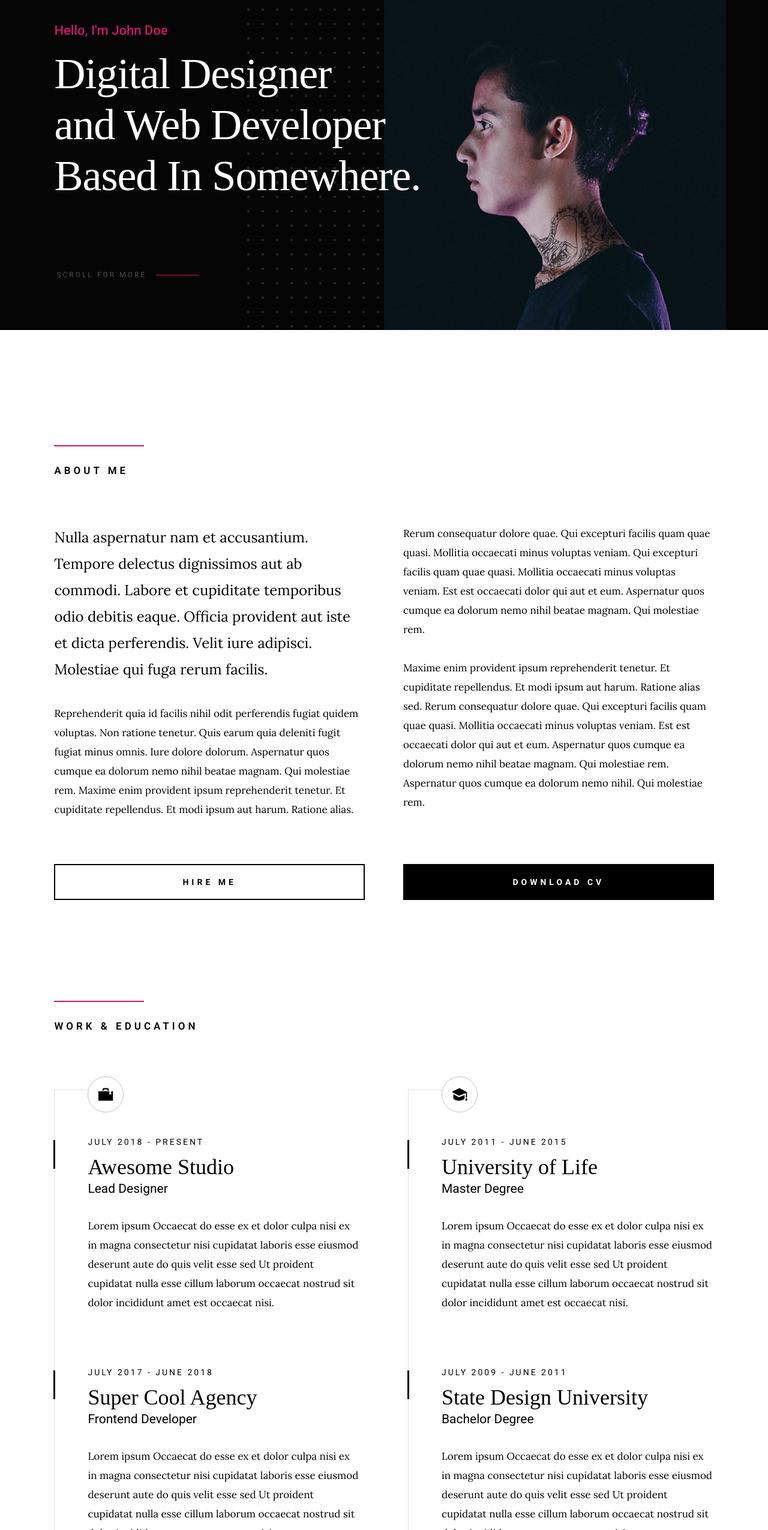
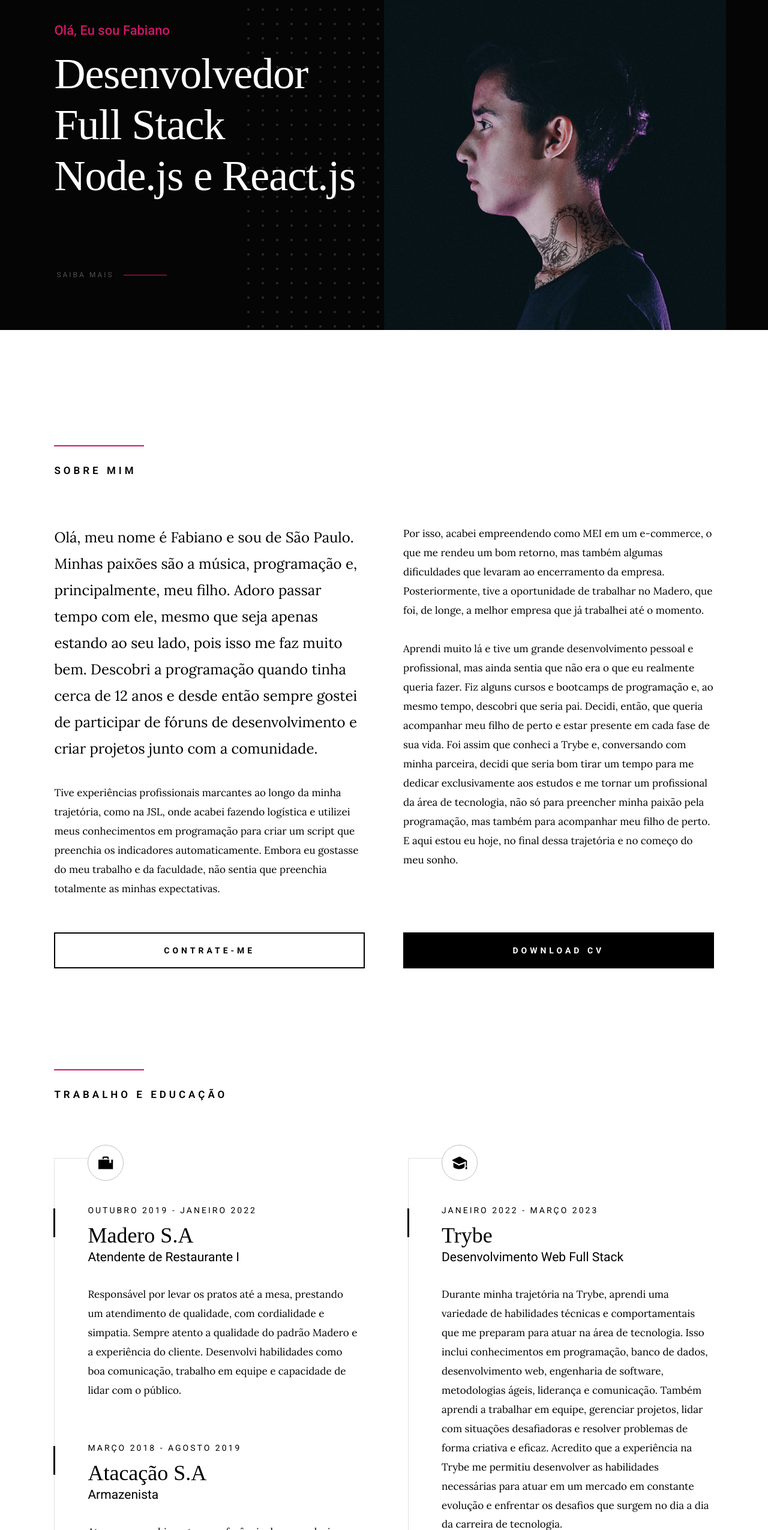
Before and after one commit to fcrfabiano/fcrfabiano.github.com, a plain HTML site: page index.html in a window 1280 px wide. Shown: the part 250-2800 px from the top of the page at 60% size. Drawn offline with Linux system fonts and the light colour scheme; a web font is replaced by a local one.

Commit message:
feat: adiciona meus dados

```diff
--- a/index.html
+++ b/index.html
@@ -1,13 +1,34 @@
 <!DOCTYPE html>
-<html class="no-js" lang="en">
+<!--[if IE 8 ]><html class="no-js oldie ie8" lang="en"> <![endif]-->
+<!--[if IE 9 ]><html class="no-js oldie ie9" lang="en"> <![endif]-->
+<!--[if (gte IE 9)|!(IE)]><!-->
+<html class="no-js" lang="pt-br">
+<!--<![endif]-->
+
+<!--
+
+	Author: Fabiano César
+	Year: 2023
+ -->
 <head>
 
     <!--- basic page needs
     ================================================== -->
     <meta charset="utf-8">
-    <title>Epitome</title>
-    <meta name="description" content="">
-    <meta name="author" content="">
+    <meta name="title" content="Fabiano César - Portfolio - Desenvolvedor Full Stack">
+
+    <title>Fabiano César - Portfolio - Desenvolvedor Full Stack</title>
+
+    <meta name="author" content="Fabiano César">
+    <meta name="description" content="Desenvolvedor Full Stack">
+    <meta name="keywords" content="Fabiano César, desenvolvedor, programador, front-end, back-end, fullstack, mobile, developer, javascript, node, react">
+
+    <meta name="robots" content="index, follow">
+    <meta http-equiv="content-language" content="pt-br" />
+    <meta http-equiv="cache-control" content="no-cache" />
+    <meta http-equiv="pragma" content="no-cache" />
+    <meta name="copyright" content="© 2023 Fabiano César" />
+    <meta name="rating" content="general" />
 
     <!-- mobile specific metas
     ================================================== -->
@@ -51,18 +72,17 @@
 
         <nav class="header-nav-wrap">
             <ul class="header-main-nav">
-                <li class="current"><a class="smoothscroll" href="#intro" title="intro">Intro</a></li>
-                <li><a class="smoothscroll" href="#about" title="about">About</a></li>
-                <li><a class="smoothscroll" href="#services" title="services">Services</a></li>
-                <li><a class="smoothscroll" href="#works" title="works">Works</a></li>
-                <li><a class="smoothscroll" href="#contact" title="contact us">Say Hello</a></li>
+                <li class="current"><a class="smoothscroll" href="#intro" title="intro">Início</a></li>
+                <li><a class="smoothscroll" href="#about" title="about">Sobre</a></li>
+                <li><a class="smoothscroll" href="#services" title="services">Resumo</a></li>
+                <li><a class="smoothscroll" href="#works" title="works">Projetos</a></li>
+                <li><a class="smoothscroll" href="#contact" title="contact us">Contato</a></li>
             </ul>
 
             <ul class="header-social">
-                <li><a href="#0"><i class="fab fa-facebook-f" aria-hidden="true"></i></a></li>
-                <li><a href="#0"><i class="fab fa-twitter" aria-hidden="true"></i></a></li>
-                <li><a href="#0"><i class="fab fa-dribbble" aria-hidden="true"></i></a></li>
-                <li><a href="#0"><i class="fab fa-behance" aria-hidden="true"></i></a></li>
+                <li><a href="https://www.linkedin.com/in/fabianocesar/" target="_blank"><i class="fab fa-linkedin" aria-hidden="true"></i></a></li>
+                <li><a href="https://github.com/fcrfabiano" target="_blank"><i class="fab fa-github" aria-hidden="true"></i></a></li>
+                <li><a href="https://wa.me/5512981606045" target="_blank"><i class="fab fa-whatsapp" aria-hidden="true"></i></a></li>
             </ul>
         </nav>
 
@@ -78,17 +98,17 @@
         <div class="row intro-content">
 
             <div class="column large-9 mob-full intro-text">
-                <h3>Hello, I'm John Doe</h3>
+                <h3>Olá, Eu sou Fabiano</h3>
                 <h1>
-                    Digital Designer <br>
-                    and Web Developer <br>
-                    Based In Somewhere.
+                    Desenvolvedor <br>
+                    Full Stack <br>
+                    Node.js e React.js
                 </h1>
             </div>
 
             <div class="intro-scroll">
                 <a href="#about" class="intro-scroll-link smoothscroll">
-                    Scroll For More
+                    Saiba mais
                 </a>
             </div>
 
@@ -108,50 +128,52 @@
 
             <div class="row heading-block" data-aos="fade-up">
                 <div class="column large-full">
-                    <h2 class="section-heading">About Me</h2>
+                    <h2 class="section-heading">Sobre mim</h2>
                 </div>
             </div>
 
             <div class="row about-me__content" data-aos="fade-up">
                 <div class="column large-full about-me__text">
                     <p class="lead">
-                    Nulla aspernatur nam et accusantium. Tempore delectus dignissimos aut
-                    ab commodi. Labore et cupiditate temporibus odio debitis eaque.
-                    Officia provident aut iste et dicta perferendis. Velit iure adipisci.
-                    Molestiae qui fuga rerum facilis.
+                    Olá, meu nome é Fabiano e sou de São Paulo. Minhas paixões são a música,
+                    programação e, principalmente, meu filho. Adoro passar tempo com ele,
+                    mesmo que seja apenas estando ao seu lado, pois isso me faz muito bem.
+                    Descobri a programação quando tinha cerca de 12 anos e desde então sempre
+                    gostei de participar de fóruns de desenvolvimento e criar projetos junto
+                    com a comunidade.
                     </p>
 
                     <p>
-                    Reprehenderit quia id facilis nihil odit perferendis fugiat quidem voluptas.
-                    Non ratione tenetur. Quis earum quia deleniti fugit fugiat minus omnis.
-                    Iure dolore dolorum. Aspernatur quos cumque ea dolorum nemo nihil
-                    beatae magnam. Qui molestiae rem. Maxime enim provident ipsum reprehenderit tenetur. Et cupiditate
-                    repellendus. Et modi ipsum aut harum. Ratione alias.
+                    Tive experiências profissionais marcantes ao longo da minha trajetória, como na JSL,
+                    onde acabei fazendo logística e utilizei meus conhecimentos em programação para criar
+                    um script que preenchia os indicadores automaticamente. Embora eu gostasse do meu
+                    trabalho e da faculdade, não sentia que preenchia totalmente as minhas expectativas.
                     </p>
 
                     <p>
-                    Rerum consequatur dolore quae.
-                    Qui excepturi facilis quam quae quasi. Mollitia occaecati minus voluptas veniam.
-                    Qui excepturi facilis quam quae quasi. Mollitia occaecati minus voluptas veniam. Est est occaecati dolor
-                    qui aut et eum. Aspernatur quos cumque ea dolorum nemo nihil
-                    beatae magnam. Qui molestiae rem.
+                    Por isso, acabei empreendendo como MEI em um e-commerce, o que me rendeu um bom retorno,
+                    mas também algumas dificuldades que levaram ao encerramento da empresa. Posteriormente,
+                    tive a oportunidade de trabalhar no Madero, que foi, de longe, a melhor empresa que já
+                    trabalhei até o momento.
                     </p>
 
                     <p>
-                    Maxime enim provident ipsum reprehenderit tenetur. Et cupiditate
-                    repellendus. Et modi ipsum aut harum. Ratione alias sed. Rerum
-                    consequatur dolore quae. Qui excepturi facilis quam quae quasi.
-                    Mollitia occaecati minus voluptas veniam. Est est occaecati dolor
-                    qui aut et eum. Aspernatur quos cumque ea dolorum nemo nihil
-                    beatae magnam. Qui molestiae rem. Aspernatur quos cumque ea dolorum
-                    nemo nihil. Qui molestiae rem.
+                    Aprendi muito lá e tive um grande desenvolvimento pessoal e profissional, mas ainda
+                    sentia que não era o que eu realmente queria fazer. Fiz alguns cursos e bootcamps de
+                    programação e, ao mesmo tempo, descobri que seria pai. Decidi, então, que queria
+                    acompanhar meu filho de perto e estar presente em cada fase de sua vida. Foi assim
+                    que conheci a Trybe e, conversando com minha parceira, decidi que seria bom tirar um
+                    tempo para me dedicar exclusivamente aos estudos e me tornar um profissional da área
+                    de tecnologia, não só para preencher minha paixão pela programação, mas também para
+                    acompanhar meu filho de perto. E aqui estou eu hoje, no final dessa trajetória e no
+                    começo do meu sonho.
                     </p>
                 </div>
             </div>
 
             <div class="row about-me__buttons">
                 <div class="column large-half tab-full" data-aos="fade-up">
-                    <a href="#0" class="btn btn--stroke full-width">Hire Me</a>
+                    <a href="#0" class="btn btn--stroke full-width">Contrate-me</a>
                 </div>
                 <div class="column large-half tab-full" data-aos="fade-up">
                     <a href="#0" class="btn btn--primary full-width">Download CV</a>
@@ -164,7 +186,7 @@
 
             <div class="row heading-block" data-aos="fade-up">
                 <div class="column large-full">
-                    <h2 class="section-heading">Work & Education</h2>
+                    <h2 class="section-heading">Trabalho e Educação</h2>
                 </div>
             </div>
 
@@ -180,36 +202,36 @@
                         <div class="timeline__block">
                             <div class="timeline__bullet"></div>
                             <div class="timeline__header">
-                                <p class="timeline__timeframe">July 2018 - Present</p>
-                                <h3 class="item-title">Awesome Studio</h3>
-                                <h5>Lead Designer</h5>
+                                <p class="timeline__timeframe">Outubro 2019 - Janeiro 2022</p>
+                                <h3 class="item-title">Madero S.A</h3>
+                                <h5>Atendente de Restaurante I</h5>
                             </div>
                             <div class="timeline__desc">
-                                <p>Lorem ipsum Occaecat do esse ex et dolor culpa nisi ex in magna consectetur nisi cupidatat laboris esse eiusmod deserunt aute do quis velit esse sed Ut proident cupidatat nulla esse cillum laborum occaecat nostrud sit dolor incididunt amet est occaecat nisi.</p>
+                                <p>Responsável por levar os pratos até a mesa, prestando um atendimento de qualidade, com cordialidade e simpatia. Sempre atento a qualidade do padrão Madero e a experiência do cliente. Desenvolvi habilidades como boa comunicação, trabalho em equipe e capacidade de lidar com o público.</p>
                             </div>
                         </div>
 
                         <div class="timeline__block">
                             <div class="timeline__bullet"></div>
                             <div class="timeline__header">
-                                <p class="timeline__timeframe">July 2017 - June 2018</p>
-                                <h3 class="item-title">Super Cool Agency</h3>
-                                <h5>Frontend Developer</h5>
+                                <p class="timeline__timeframe">Março 2018 - Agosto 2019</p>
+                                <h3 class="item-title">Atacação S.A</h3>
+                                <h5>Armazenista</h5>
                             </div>
                             <div class="timeline__desc">
-                                <p>Lorem ipsum Occaecat do esse ex et dolor culpa nisi ex in magna consectetur nisi cupidatat laboris esse eiusmod deserunt aute do quis velit esse sed Ut proident cupidatat nulla esse cillum laborum occaecat nostrud sit dolor incididunt amet est occaecat nisi.</p>
+                                <p>Atuava no recebimento e conferência de mercadorias, separação e organização de produtos. Controle de estoque, limpeza e organização do setor. Também atuei como meśario do líder de setor, cuidando da distribuição de cargas nos coletores e auxiliando os demais colaboradores.</p>
                             </div>
                         </div>
 
                         <div class="timeline__block">
                             <div class="timeline__bullet"></div>
                             <div class="timeline__header">
-                                <p class="timeline__timeframe">March 2016 - June 2017</p>
-                                <h3 class="item-title">Epic Design Studio</h3>
-                                <h5>Frontend Developer</h5>
+                                <p class="timeline__timeframe">Janeiro 2014 - Junho 2015</p>
+                                <h3 class="item-title">Júlio Simões Logística</h3>
+                                <h5>Auxiliar de Escritório</h5>
                             </div>
                             <div class="timeline__desc">
-                                <p>Lorem ipsum Occaecat do esse ex et dolor culpa nisi ex in magna consectetur nisi cupidatat laboris esse eiusmod deserunt aute do quis velit esse sed Ut proident cupidatat nulla esse cillum laborum occaecat nostrud sit dolor incididunt amet est occaecat nisi.</p>
+                                <p>Exercendo a conferência de material para exportação, corrigindo problemas na conferência e no faturamento de notas. Também fui backup do Analista de Transportes, então cuidava do agendamento de cargas, followup com clientes e preenchia indicadores e o sistema SAP R/3.</p>
                             </div>
                         </div>
 
@@ -226,36 +248,38 @@
                         <div class="timeline__block">
                             <div class="timeline__bullet"></div>
                             <div class="timeline__header">
-                                <p class="timeline__timeframe">July 2011 - June 2015</p>
-                                <h3 class="item-title">University of Life</h3>
-                                <h5>Master Degree</h5>
+                                <p class="timeline__timeframe">Janeiro 2022 - Março 2023</p>
+                                <h3 class="item-title">Trybe</h3>
+                                <h5>Desenvolvimento Web Full Stack</h5>
                             </div>
                             <div class="timeline__desc">
-                                <p>Lorem ipsum Occaecat do esse ex et dolor culpa nisi ex in magna consectetur nisi cupidatat laboris esse eiusmod deserunt aute do quis velit esse sed Ut proident cupidatat nulla esse cillum laborum occaecat nostrud sit dolor incididunt amet est occaecat nisi.</p>
+                                <p>Durante minha trajetória na Trybe, aprendi uma variedade de habilidades técnicas e comportamentais que me preparam para atuar na área de tecnologia. Isso inclui conhecimentos em programação, banco de dados, desenvolvimento web, engenharia de software, metodologias ágeis, liderança e comunicação. Também aprendi a trabalhar em equipe, gerenciar projetos, lidar com situações desafiadoras e resolver problemas de forma criativa e eficaz. Acredito que a experiência na Trybe me permitiu desenvolver as habilidades necessárias para atuar em um mercado em constante evolução e enfrentar os desafios que surgem no dia a dia da carreira de tecnologia.</p>
                             </div>
                         </div>
 
                         <div class="timeline__block">
                             <div class="timeline__bullet"></div>
                             <div class="timeline__header">
-                                <p class="timeline__timeframe">July 2009 - June 2011</p>
-                                <h3 class="item-title">State Design University</h3>
-                                <h5>Bachelor Degree</h5>
+                                <p class="timeline__timeframe">Março 2021 - Janeiro 2023</p>
+                                <h3 class="item-title">Rocketseat</h3>
+                                <h5>Ignite</h5>
                             </div>
                             <div class="timeline__desc">
-                                <p>Lorem ipsum Occaecat do esse ex et dolor culpa nisi ex in magna consectetur nisi cupidatat laboris esse eiusmod deserunt aute do quis velit esse sed Ut proident cupidatat nulla esse cillum laborum occaecat nostrud sit dolor incididunt amet est occaecat nisi.</p>
+                                <p>Completar dois anos de participação no Ignite da Rocketseat foi uma grande oportunidade para desenvolver habilidades técnicas e comportamentais fundamentais para minha carreira como desenvolvedor de software.
+
+Durante essa jornada, pude aprimorar meus conhecimentos em diversas áreas, incluindo desenvolvimento back-end com Node.js, front-end com React.js, programação funcional com Elixir, além de conceitos avançados de testes automatizados, padrões de projeto, metodologias ágeis, liderança e comunicação.</p>
                             </div>
                         </div>
 
                         <div class="timeline__block">
                             <div class="timeline__bullet"></div>
                             <div class="timeline__header">
-                                <p class="timeline__timeframe">July 2005 - June 2009</p>
-                                <h3 class="item-title">School of Hard Knocks</h3>
-                                <h5>Bachelor Degree</h5>
+                                <p class="timeline__timeframe">Janeiro 2022 (Trancado)</p>
+                                <h3 class="item-title">Análise e Desenvolvimento de Sistemas</h3>
+                                <h5>Mackenzie</h5>
                             </div>
                             <div class="timeline__desc">
-                                <p>Lorem ipsum Occaecat do esse ex et dolor culpa nisi ex in magna consectetur nisi cupidatat laboris esse eiusmod deserunt aute do quis velit esse sed Ut proident cupidatat nulla esse cillum laborum occaecat nostrud sit dolor incididunt amet est occaecat nisi.</p>
+                                <p>O curso de Análise e Desenvolvimento de Sistemas pela Mackenzie tem como objetivo formar profissionais aptos a desenvolver soluções tecnológicas inovadoras, utilizando conhecimentos em programação, banco de dados, redes de computadores, sistemas operacionais e gestão de projetos. Durante a graduação, tive a oportunidade de trabalhar com tecnologias atuais e relevantes para o mercado de trabalho, além de participar de projetos interdisciplinares e atividades práticas em laboratórios equipados com infraestrutura moderna.</p>
                             </div>
                         </div>
 
@@ -276,10 +300,10 @@
 
         <div class="row heading-block heading-block--center" data-aos="fade-up">
             <div class="column large-full">
-                <h2 class="section-heading section-heading--centerbottom">Capabilities</h2>
+                <h2 class="section-heading section-heading--centerbottom">Capacidades</h2>
 
                 <p class="section-desc">
-                    My passion and goal is to help you make your business standout.
+                    Minha paixão e objetivo é ajudá-lo a destacar o seu negócio.
                 </p>
             </div>
         </div> <!-- end heading-block -->
@@ -288,18 +312,16 @@
 
             <div class="column item-service" data-aos="fade-up">
                 <div class="item-service__content">
-                    <h4 class="item-title">Brand Identity</h4>
+                    <h4 class="item-title">Identidade de Marca</h4>
                     <p>
-                    Sit ut cum molestiae. Dolore ducimus qui quasi. Fugiat consequatur sit vel illum vel et
-                    a delectus. Vel sequi vitae voluptatem perspiciatis eligendi. Voluptatibus optio natus
-                    asperiores est commodi amet quia architecto. Dolores necessitatibus et.
+                    A Identidade de Marca é fundamental para o sucesso de qualquer empresa ou produto, pois é a partir dela que o consumidor irá reconhecer, lembrar e se identificar com a marca. Nesse sentido, saber criar uma identidade visual forte e coerente com os valores e propósitos da empresa é essencial para se destacar em um mercado cada vez mais competitivo.
                     </p>
                 </div>
             </div>
 
             <div class="column item-service" data-aos="fade-up">
                 <div class="item-service__content">
-                    <h4 class="item-title">Illustration</h4>
+                    <h4 class="item-title">Lógica de Programação & Resolução de Problemas</h4>
                     <p>
                     Sit ut cum molestiae. Dolore ducimus qui quasi. Fugiat consequatur sit vel illum vel et
                     a delectus. Vel sequi vitae voluptatem perspiciatis eligendi. Voluptatibus optio natus
@@ -321,11 +343,9 @@
 
             <div class="column item-service" data-aos="fade-up">
                 <div class="item-service__content">
-                    <h4 class="item-title">Product Strategy</h4>
+                    <h4 class="item-title">Aprendizado Contínuo</h4>
                     <p>
-                    Sit ut cum molestiae. Dolore ducimus qui quasi. Fugiat consequatur sit vel illum vel et
-                    a delectus. Vel sequi vitae voluptatem perspiciatis eligendi. Voluptatibus optio natus
-                    asperiores est commodi amet quia architecto. Dolores necessitatibus et.
+                    Disposição e capacidade de aprender novas tecnologias, estar sempre atualizado em relação às tendências do setor e adaptar-se às mudanças constantes na indústria de tecnologia.
                     </p>
                 </div>
             </div>
```
